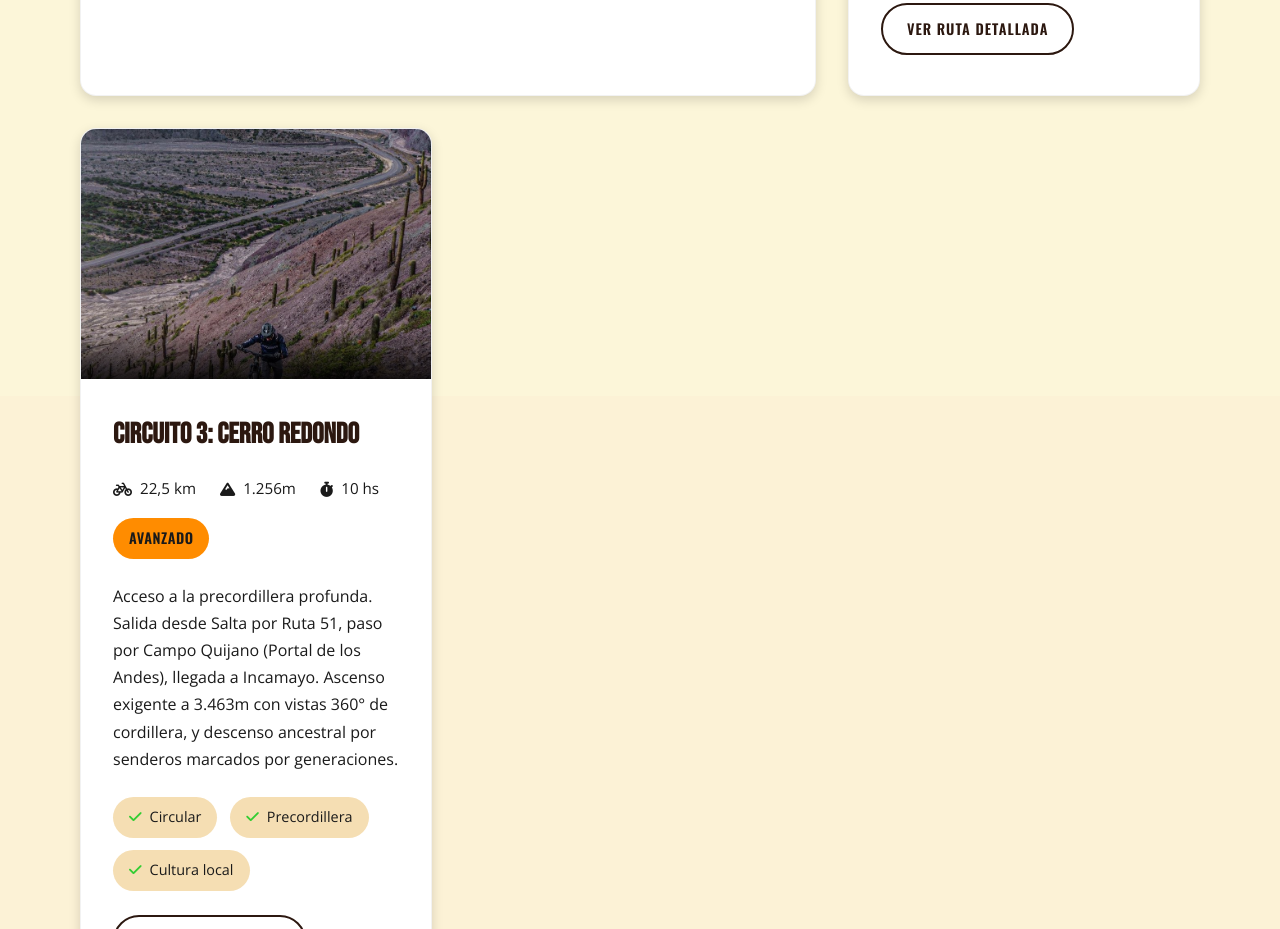
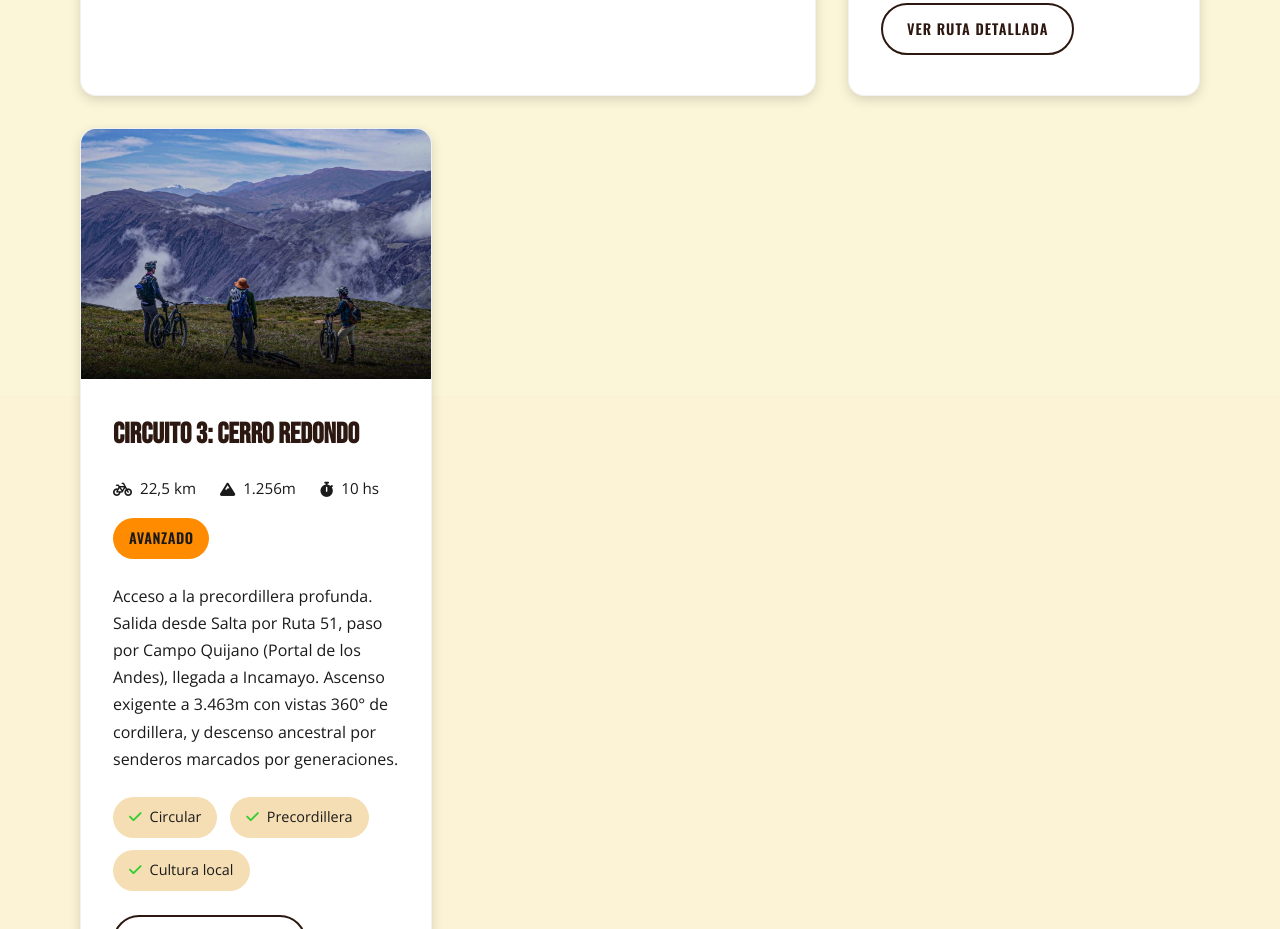
Before and after one commit to ponciopilato/yungas-mtb-salta-2, a plain HTML site: page index.html in a window 1280 px wide. Shown: the part 2834-3763 px from the top of the page. Drawn offline with nearby package versions, Linux system fonts and the light colour scheme.

Commit message:
Cambiar foto de Cerro Redondo por Pradera Alpina
Cambio:
- Circuito 3 (Cerro Redondo): img_1aa514cd179f.jpg → img_7854687823af.jpg

Resultado: La tarjeta de Cerro Redondo ahora muestra
la foto de pradera alpina con paisajes abiertos de altura.

```diff
--- a/index.html
+++ b/index.html
@@ -201,7 +201,7 @@
                                 <!-- Trail Card 3 -->
                                 <div class="trail-card">
                                     <div class="trail-image">
-                                        <img src="assets/circuitos/img_1aa514cd179f.jpg" alt="Circuito 3 Cerro Redondo" style="filter: none !important; -webkit-filter: none !important;">
+                                        <img src="assets/circuitos/img_7854687823af.jpg" alt="Circuito 3 Cerro Redondo Pradera Alpina" style="filter: none !important; -webkit-filter: none !important;">
                                         <div class="trail-image-overlay">
                                             <div class="trail-stats">
                                                 <span><i class="fas fa-fire"></i> Dificultad: Avanzado</span>
```
